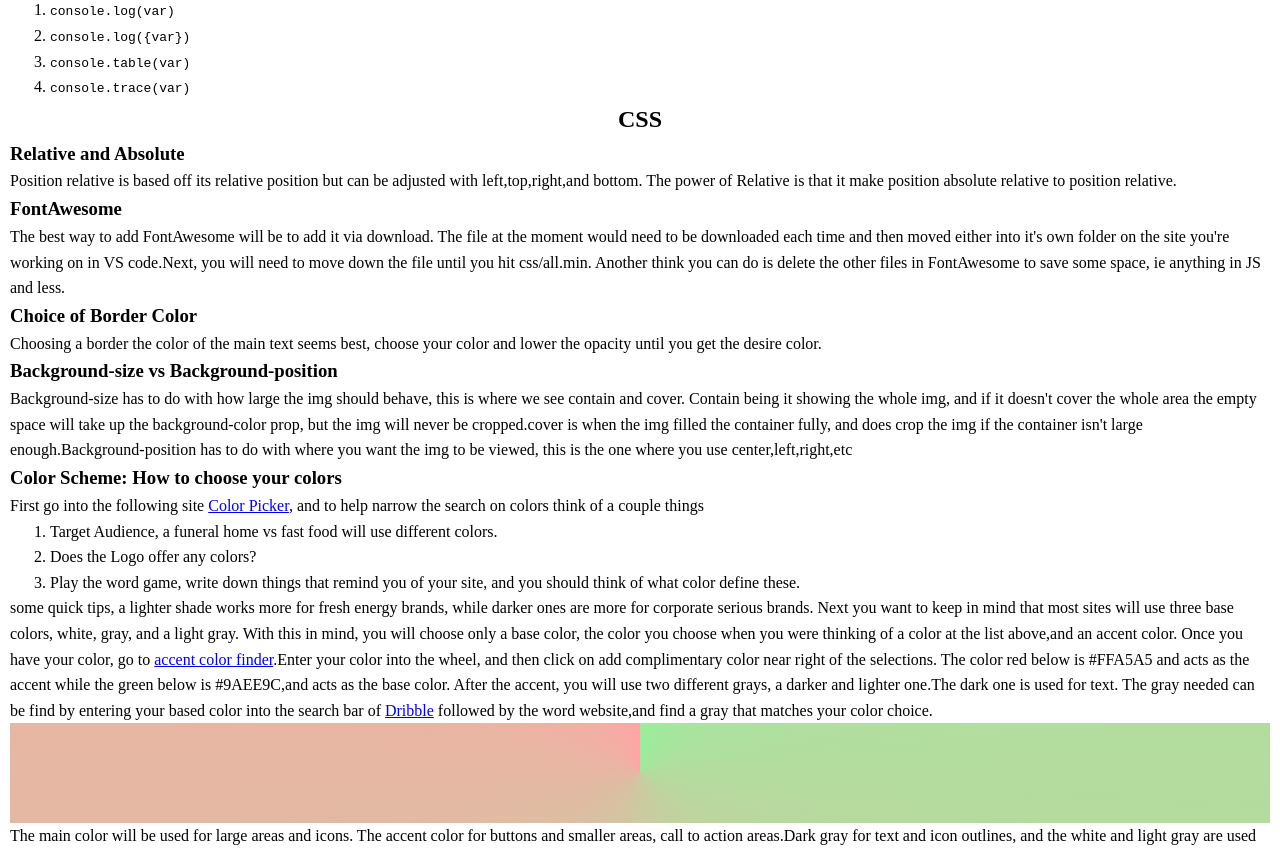
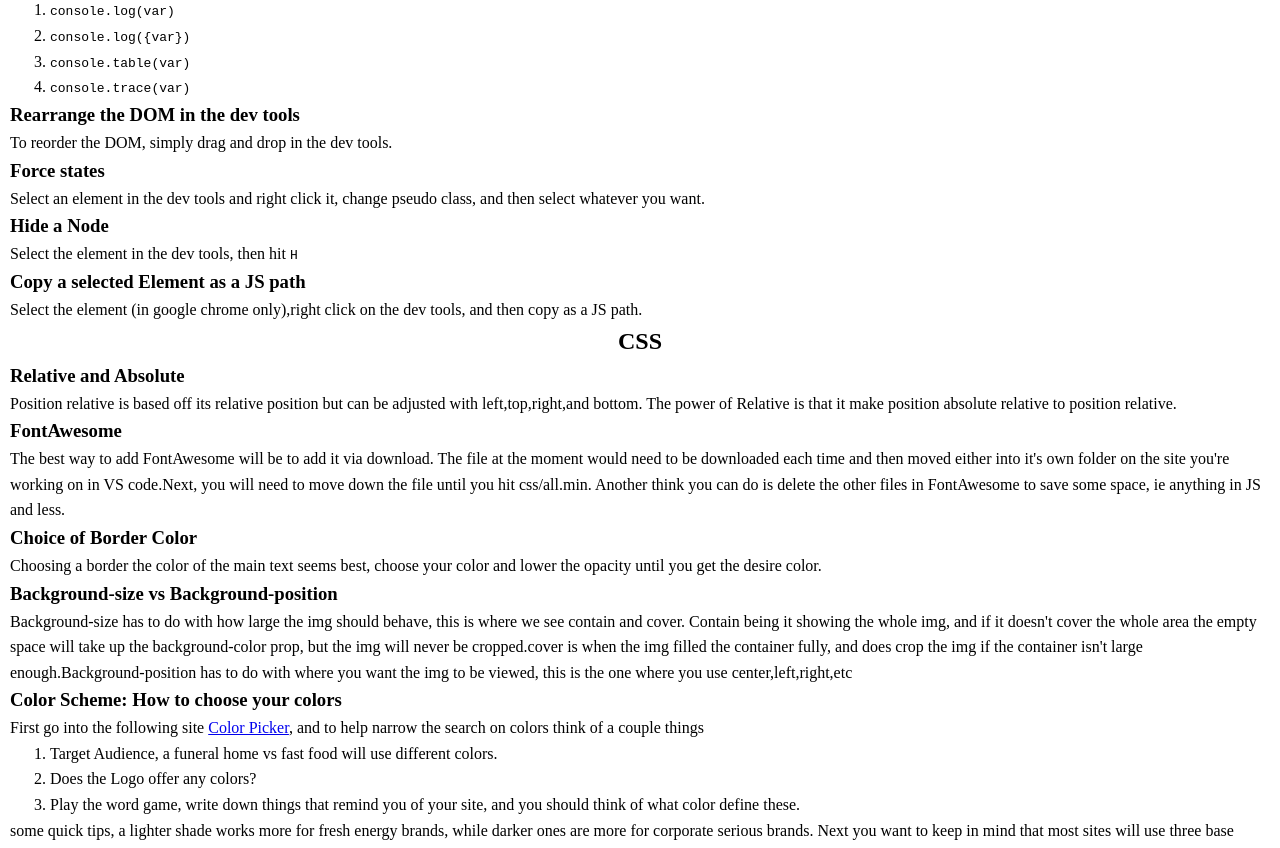
Before and after one commit to TippingTheIceBerg/blog-post-HTML, a plain HTML site: page index.html in a window 1280 px wide. Shown: the part 977-1825 px from the top of the page. Drawn offline with Linux system fonts and the light colour scheme.

Commit message:
add JS debugging tips under HTML section

```diff
--- a/index.html
+++ b/index.html
@@ -73,6 +73,14 @@
                         <li><code>console.trace(var)</code></li>
                     </ol>
                 </p>
+                <h3>Rearrange the DOM in the dev tools</h3>
+                <p>To reorder the DOM, simply drag and drop in the dev tools.</p>
+                <h3>Force states</h3>
+                <p>Select an element in the dev tools and right click it, change pseudo class, and then select whatever you want.</p>
+                <h3>Hide a Node</h3>
+                <p>Select the element in the dev tools, then hit <kbd>H</kbd></p>
+                <h3>Copy a selected Element as a JS path</h3>
+                <p>Select the element (in google chrome only),right click on the dev tools, and then copy as a JS path.</p>
             </div>
         </section>
         <section id="CSS" class="section__CSS section">
```
